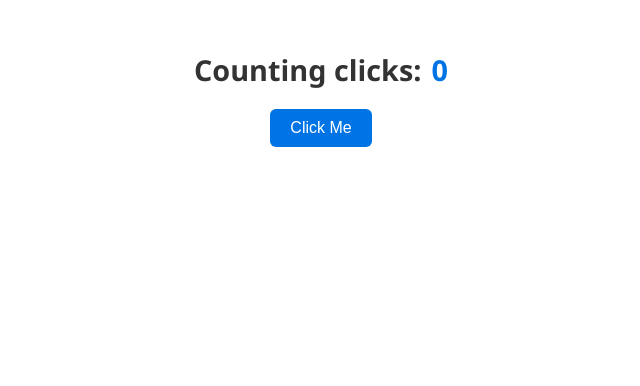
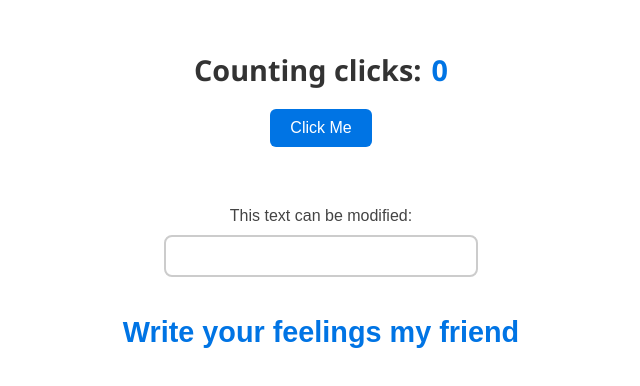
Before and after one commit to Fernando-Herrero/react-events, a React (Vite) app: page / in a window 1280 px wide. Shown: the top 386 px of the page, without its empty margins (319-959 px from the left). Built offline with nearby package versions, Linux system fonts and the light colour scheme.

Commit message:
feat(MirrorInput): create Mirror input component

```diff
--- a/src/App.jsx
+++ b/src/App.jsx
@@ -1,10 +1,12 @@
 import "./App.css";
 import { CountClicks } from "./components/CountClicks/CountClicks";
+import { MirrorInput } from "./components/MirrorInput/MirrorInput";
 
 function App() {
 	return (
 		<>
 			<CountClicks />
+      <MirrorInput />
 		</>
 	);
 }
--- /dev/null
+++ b/src/components/MirrorInput/MirrorInput.css
@@ -0,0 +1,35 @@
+.container-mirror {
+	display: flex;
+	flex-direction: column;
+	align-items: center;
+	margin-top: 60px;
+	font-family: Arial, Helvetica, sans-serif;
+}
+
+.container-mirror label {
+	font-size: 1rem;
+	margin-bottom: 10px;
+	color: #444;
+}
+
+.container-mirror input[type="text"] {
+	padding: 10px 15px;
+	font-size: 1rem;
+	border: 2px solid #ccc;
+	border-radius: 8px;
+	outline: none;
+	transition: border-color 0.3s;
+	width: 280px;
+	max-width: 90%;
+	margin-bottom: 20px;
+}
+
+.container-mirror input[type="text"]:focus {
+	border-color: #0074e4;
+}
+
+.container-mirror h1 {
+	font-size: 1.8rem;
+	color: #0074e4;
+	text-align: center;
+}
--- /dev/null
+++ b/src/components/MirrorInput/MirrorInput.jsx
@@ -0,0 +1,18 @@
+import { useState } from "react";
+import "./MirrorInput.css";
+
+export const MirrorInput = () => {
+	const [text, setText] = useState("");
+
+	const handleText = (e) => {
+		setText(e.target.value);
+	};
+
+	return (
+		<div className="container-mirror">
+			<label htmlFor="modi-text">This text can be modified:</label>
+			<input type="text" id="modi-text" value={text} onChange={handleText} />
+			<h1>{text || "Write your feelings my friend"}</h1>
+		</div>
+	);
+};
```
